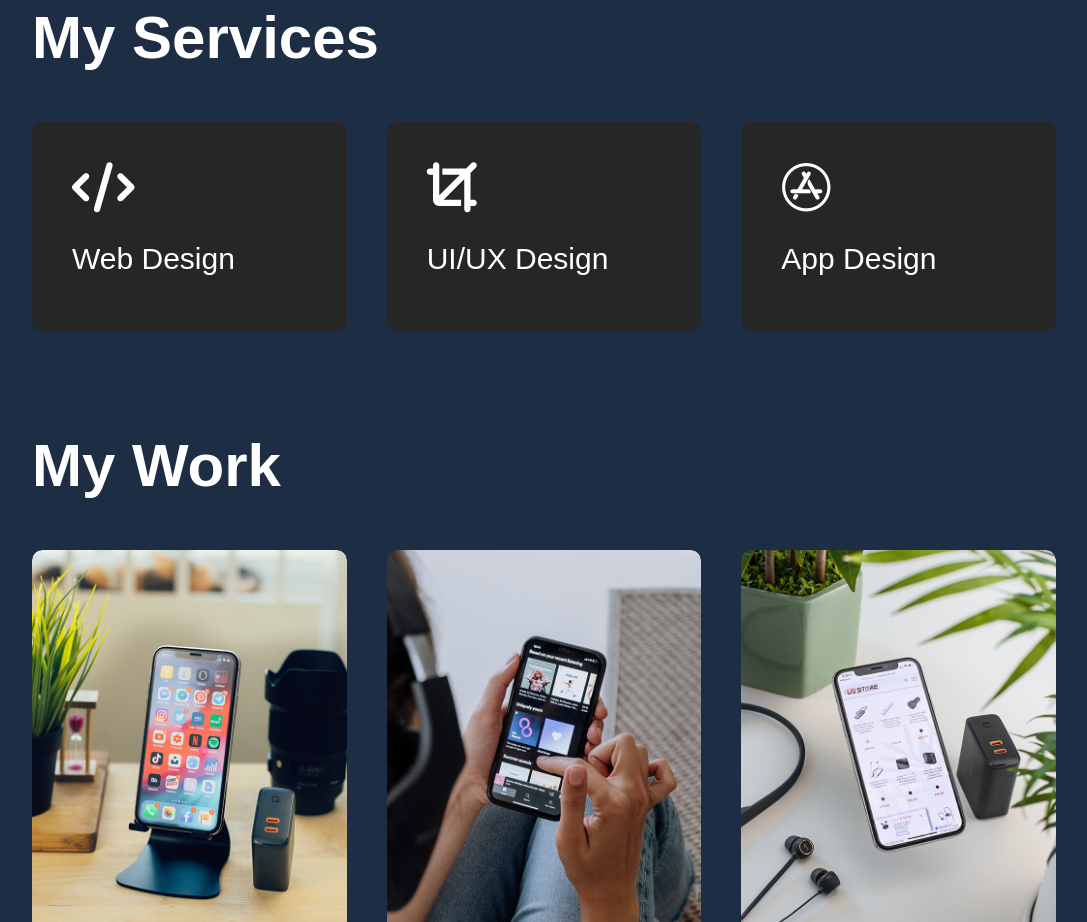
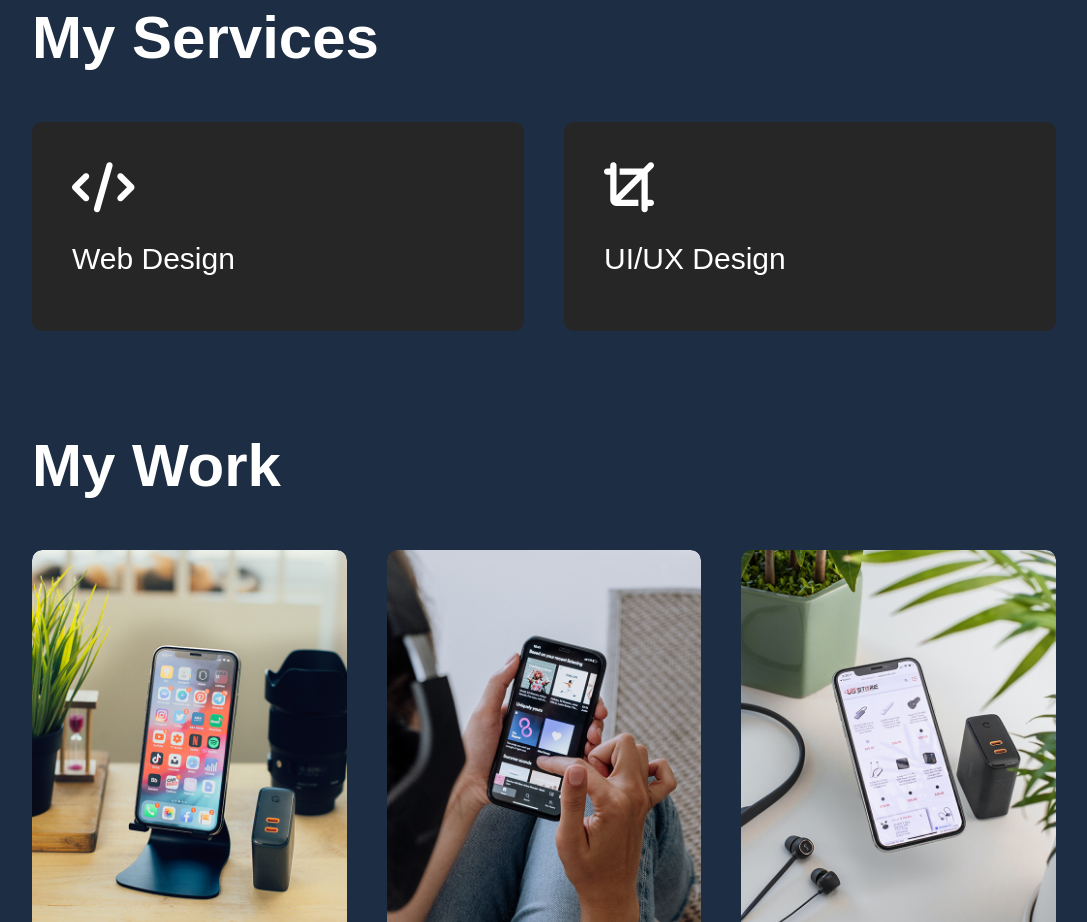
Before and after one commit to ShivamThakkar1211/portfolio-website, a plain HTML site: page index.html in a window 1280 px wide. Shown: the part 1498-2420 px from the top of the page, without its empty margins (96-1183 px from the left). Drawn offline with Linux system fonts and the light colour scheme.

Commit message:
Update index.html

```diff
--- a/index.html
+++ b/index.html
@@ -82,12 +82,6 @@
             <div>
                 <i class="fa-sharp fa-solid fa-crop"></i>
                 <h2>UI/UX Design</h2>
-                <p></p>
-                <!-- <a href="#">Learn more</a> -->
-            </div>
-            <div>
-                <i class="fa-brands fa-app-store"></i>
-                <h2>App Design</h2>
                 <p></p>
                 <!-- <a href="#">Learn more</a> -->
             </div>
```
